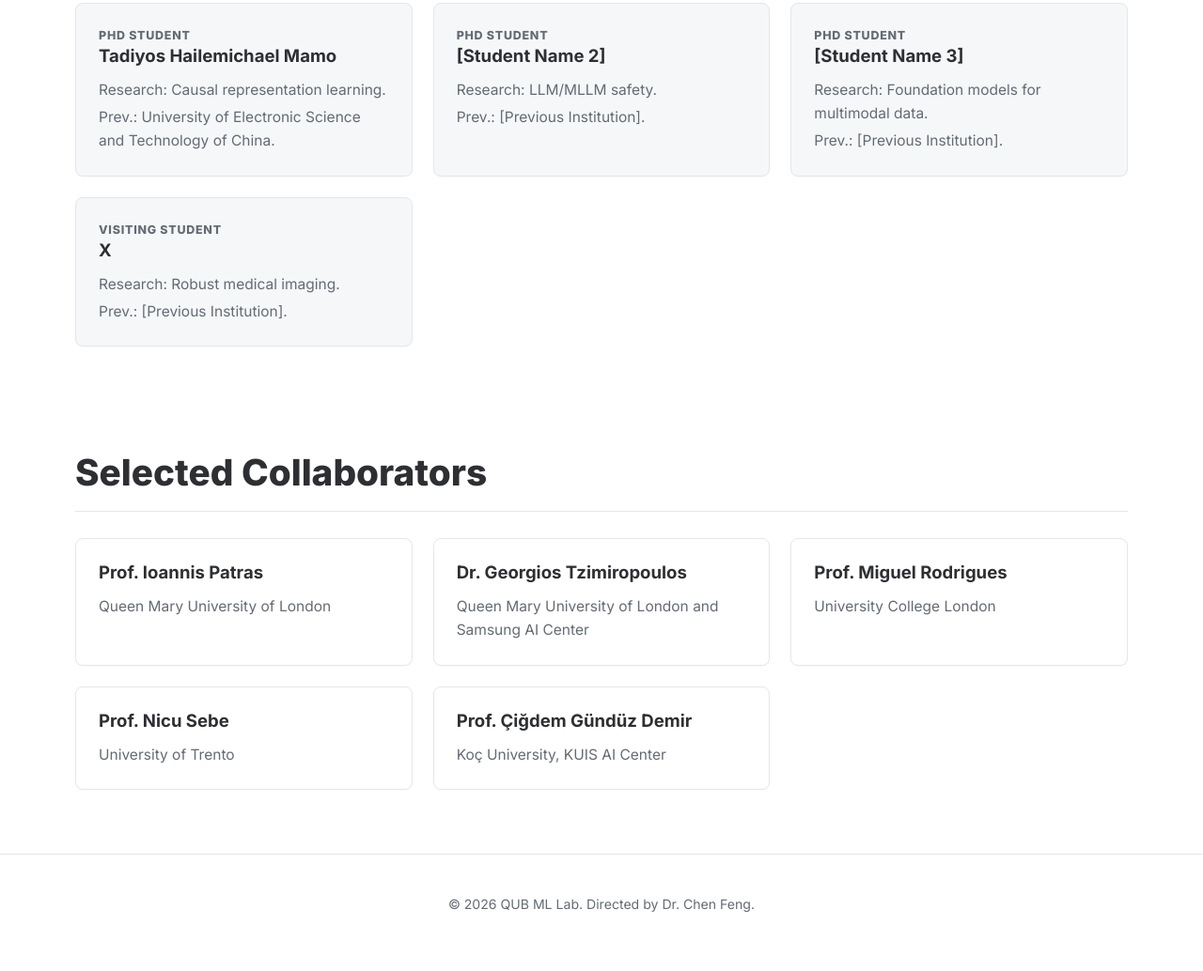
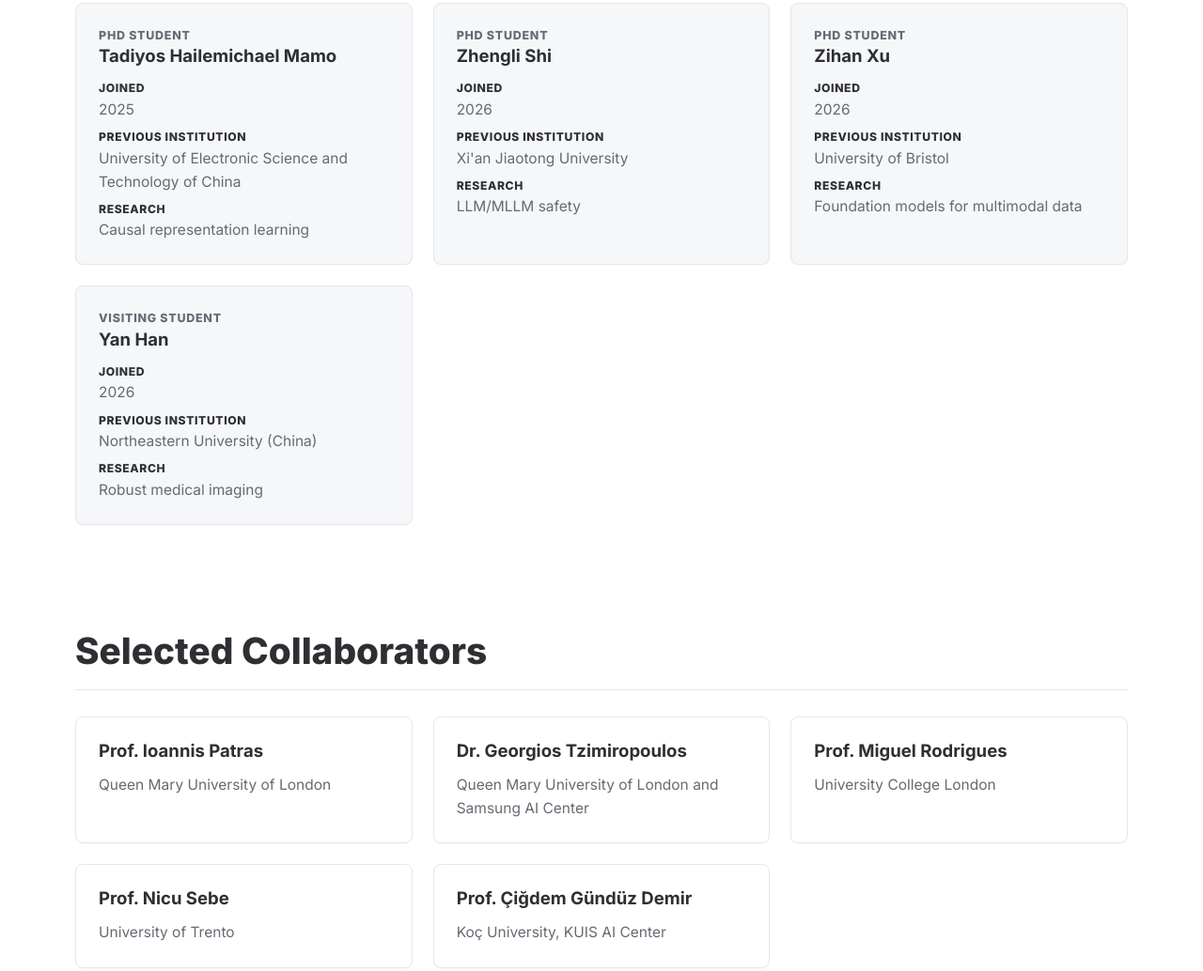
Before and after one commit to qub-ml/qub-ml.github.io, a plain HTML site: page team.html in a window 1280 px wide. Shown: the part 590-1624 px from the top of the page at 94% size. Drawn offline with Linux system fonts and the light colour scheme.

Commit message:
update members

```diff
--- a/css/style.css
+++ b/css/style.css
@@ -391,6 +391,16 @@ main {
     font-size: 1.16rem;
 }
 
+.card h3 a,
+.member-card h3 a {
+    color: inherit;
+}
+
+.card h3 a:hover,
+.member-card h3 a:hover {
+    color: var(--qub-red);
+}
+
 .card p,
 .research-card p,
 .join-box p,
@@ -470,10 +480,6 @@ main {
     background: var(--soft);
 }
 
-.member-card p + p {
-    margin-top: 4px;
-}
-
 .member-status {
     margin-bottom: 8px;
     color: var(--qub-red);
@@ -481,6 +487,31 @@ main {
     font-weight: 800;
     letter-spacing: 0.06em;
     text-transform: uppercase;
+}
+
+.member-details {
+    display: grid;
+    gap: 10px;
+    margin: 16px 0 0;
+}
+
+.member-details div {
+    display: grid;
+    gap: 2px;
+}
+
+.member-details dt {
+    color: var(--ink);
+    font-size: 0.76rem;
+    font-weight: 800;
+    letter-spacing: 0.05em;
+    line-height: 1.2;
+    text-transform: uppercase;
+}
+
+.member-details dd {
+    margin: 0;
+    color: var(--muted);
 }
 
 .link-list {
--- a/data/publications.json
+++ b/data/publications.json
@@ -2,7 +2,7 @@
   {
     "year": "2026",
     "title": "Noisy but Valid: Robust Statistical Evaluation of LLMs with Imperfect Judges",
-    "authors": ["M. Shen", "Chen Feng", "A. Balashankar", "C. Gerner-Beuerle", "M. Rodrigues"],
+    "authors": ["Chen Feng", "M. Shen",  "A. Balashankar", "C. Gerner-Beuerle", "M. Rodrigues"],
     "venue": "International Conference on Learning Representations (ICLR), 2026",
     "note": "Co-first author",
     "links": [
--- a/team.html
+++ b/team.html
@@ -95,30 +95,78 @@
             <div class="member-grid">
                 <article class="member-card">
                     <p class="member-status">PhD Student</p>
-                    <h3>Tadiyos Hailemichael Mamo</h3>
-                    <p>Research: Causal representation learning.</p>
-                    <p>Prev.: University of Electronic Science and Technology of China.</p>
+                    <h3><a href="https://www.tadiyos.com" target="_blank" rel="noopener noreferrer">Tadiyos Hailemichael Mamo</a></h3>
+                    <dl class="member-details">
+                        <div>
+                            <dt>Joined</dt>
+                            <dd>2025</dd>
+                        </div>
+                        <div>
+                            <dt>Previous institution</dt>
+                            <dd>University of Electronic Science and Technology of China</dd>
+                        </div>
+                        <div>
+                            <dt>Research</dt>
+                            <dd>Causal representation learning</dd>
+                        </div>
+                    </dl>
                 </article>
 
                 <article class="member-card">
                     <p class="member-status">PhD Student</p>
-                    <h3>[Student Name 2]</h3>
-                    <p>Research: LLM/MLLM safety.</p>
-                    <p>Prev.: [Previous Institution].</p>
+                    <h3>Zhengli Shi</h3>
+                    <dl class="member-details">
+                        <div>
+                            <dt>Joined</dt>
+                            <dd>2026</dd>
+                        </div>
+                        <div>
+                            <dt>Previous institution</dt>
+                            <dd>Xi'an Jiaotong University</dd>
+                        </div>
+                        <div>
+                            <dt>Research</dt>
+                            <dd>LLM/MLLM safety</dd>
+                        </div>
+                    </dl>
                 </article>
 
                 <article class="member-card">
                     <p class="member-status">PhD Student</p>
-                    <h3>[Student Name 3]</h3>
-                    <p>Research: Foundation models for multimodal data.</p>
-                    <p>Prev.: [Previous Institution].</p>
+                    <h3>Zihan Xu</h3>
+                    <dl class="member-details">
+                        <div>
+                            <dt>Joined</dt>
+                            <dd>2026</dd>
+                        </div>
+                        <div>
+                            <dt>Previous institution</dt>
+                            <dd>University of Bristol</dd>
+                        </div>
+                        <div>
+                            <dt>Research</dt>
+                            <dd>Foundation models for multimodal data</dd>
+                        </div>
+                    </dl>
                 </article>
 
                 <article class="member-card">
                     <p class="member-status">Visiting Student</p>
-                    <h3>X</h3>
-                    <p>Research: Robust medical imaging.</p>
-                    <p>Prev.: [Previous Institution].</p>
+                    <h3>Yan Han</h3>
+                    <dl class="member-details">
+                        <div>
+                            <dt>Joined</dt>
+                            <dd>2026</dd>
+                        </div>
+                        <div>
+                            <dt>Previous institution</dt>
+                            <dd>Northeastern University (China)</dd>
+                        </div>
+                        <div>
+                            <dt>Research</dt>
+                            <dd>Robust medical imaging</dd>
+                        </div>
+                    </dl>
                 </article>
 
 
@@ -129,23 +177,23 @@
             <h2 class="page-title">Selected Collaborators</h2>
             <div class="cards-grid">
                 <article class="card">
-                    <h3>Prof. Ioannis Patras</h3>
+                    <h3><a href="https://scholar.google.com/citations?hl=en&user=OBYLxRkAAAAJ" target="_blank" rel="noopener noreferrer">Prof. Ioannis Patras</a></h3>
                     <p>Queen Mary University of London</p>
                 </article>
                 <article class="card">
-                    <h3>Dr. Georgios Tzimiropoulos</h3>
+                    <h3><a href="https://scholar.google.com/citations?hl=en&user=D4JkWxf-8fwC" target="_blank" rel="noopener noreferrer">Dr. Georgios Tzimiropoulos</a></h3>
                     <p>Queen Mary University of London and Samsung AI Center</p>
                 </article>
                 <article class="card">
-                    <h3>Prof. Miguel Rodrigues</h3>
+                    <h3><a href="https://scholar.google.com/citations?hl=en&user=Fmjz3bYAAAAJ" target="_blank" rel="noopener noreferrer">Prof. Miguel Rodrigues</a></h3>
                     <p>University College London</p>
                 </article>
                 <article class="card">
-                    <h3>Prof. Nicu Sebe</h3>
+                    <h3><a href="https://scholar.google.com/citations?user=stFCYOAAAAAJ&hl=en&oi=ao" target="_blank" rel="noopener noreferrer">Prof. Nicu Sebe</a></h3>
                     <p>University of Trento</p>
                 </article>
                 <article class="card">
-                    <h3>Prof. Çiğdem Gündüz Demir</h3>
+                    <h3><a href="https://scholar.google.com/citations?hl=en&user=d1I0jcAAAAAJ" target="_blank" rel="noopener noreferrer">Prof. Çiğdem Gündüz Demir</a></h3>
                     <p>Koç University, KUIS AI Center</p>
                 </article>
             </div>
```
Also changed, not shown: publications.html (+1 -1 lines).
